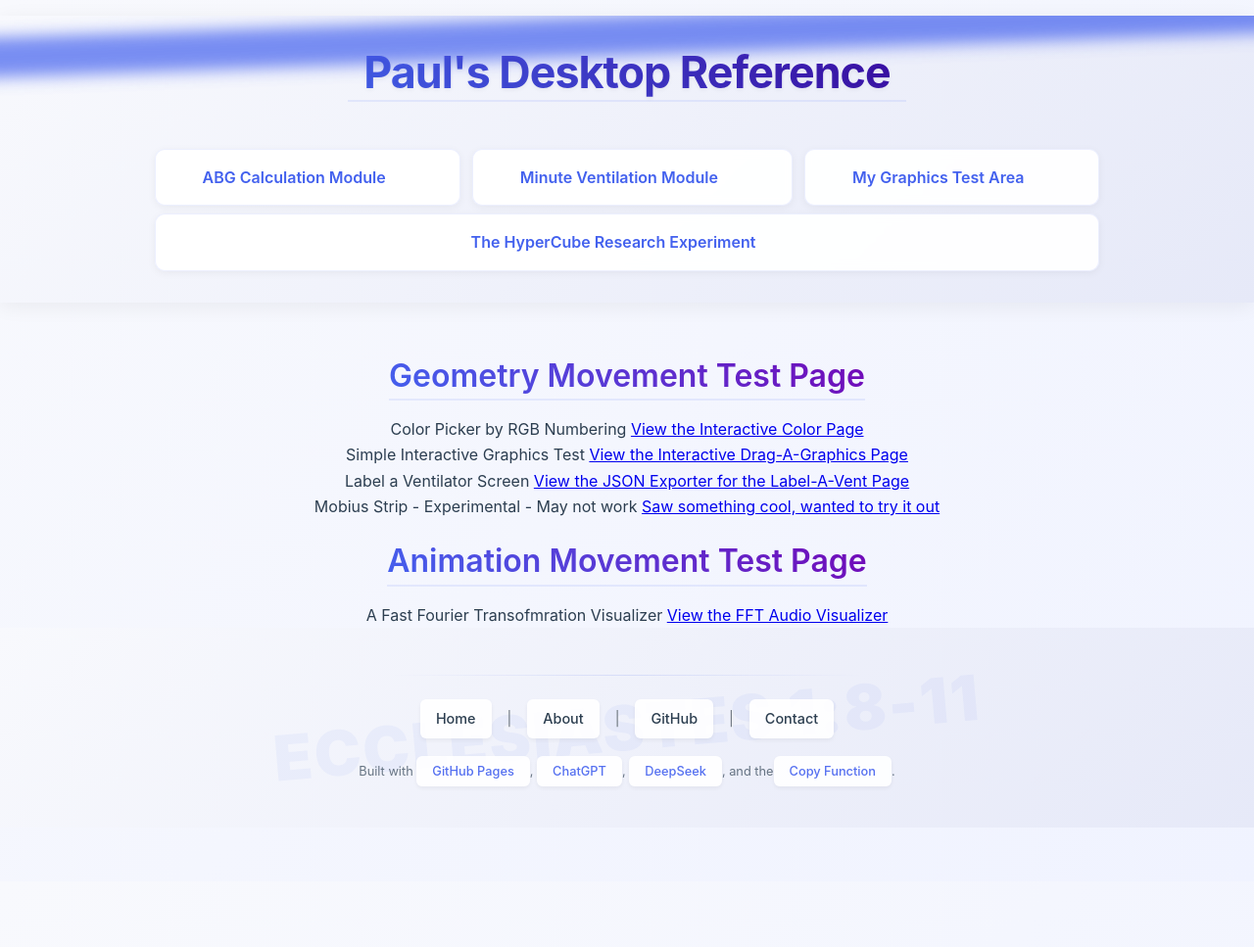
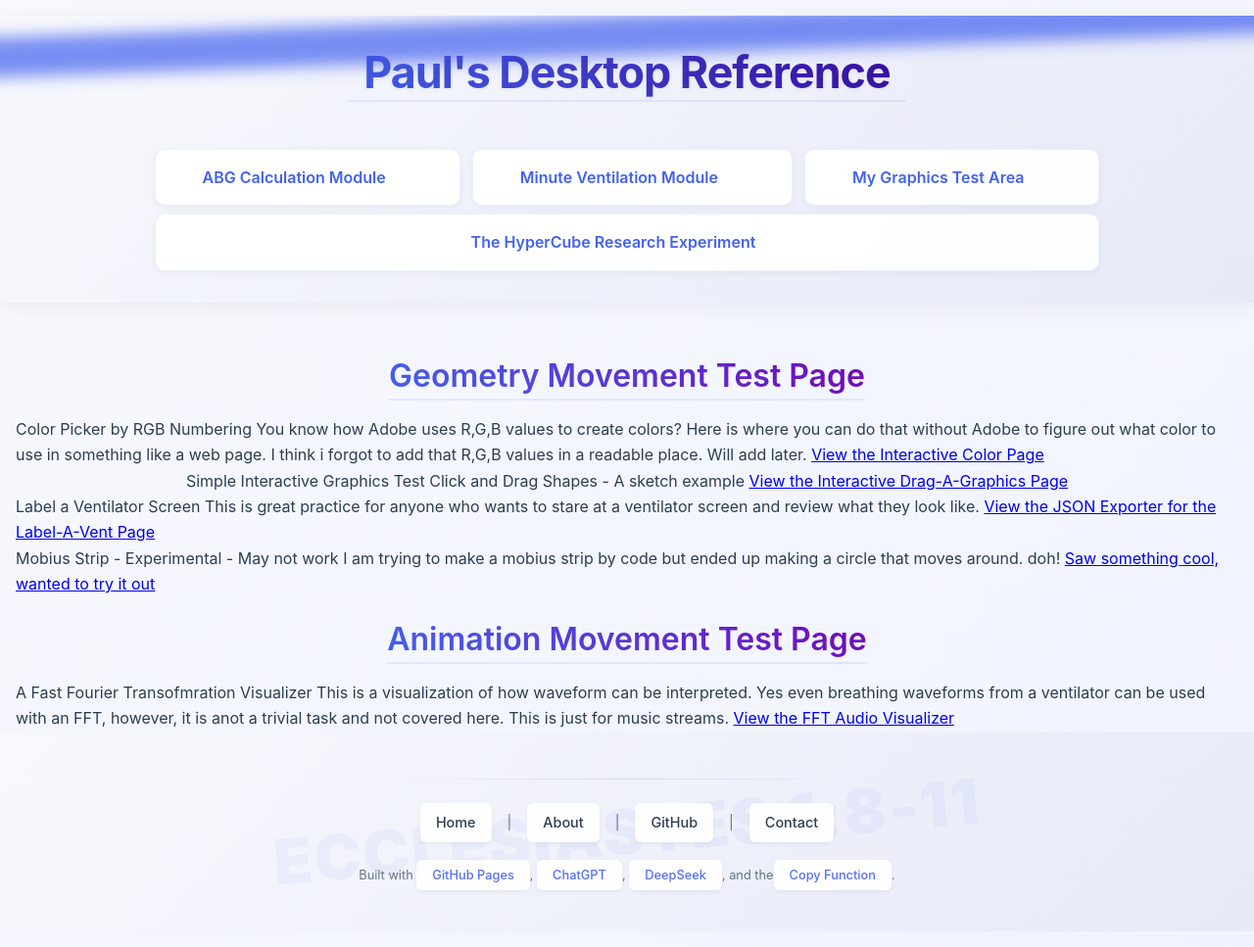
Before and after one commit to ZBZFirst/info, a Jekyll site: the page built from graphics/graphicsindex.md, in a window 1280 px wide. Shown: the whole page at 98% size. Built offline with Jekyll 4.4.1, drawn with Linux system fonts in a browser that asks for light colours; before the commit the page ends 900 px from its top, so only the background shows below that.

Commit message:
Update graphicsindex.md

```diff
--- a/graphics/graphicsindex.md
+++ b/graphics/graphicsindex.md
@@ -6,18 +6,23 @@ title: Interactive Draggable Graphics
 # Geometry Movement Test Page
 
 Color Picker by RGB Numbering
+You know how Adobe uses R,G,B values to create colors? Here is where you can do that without Adobe to figure out what color to use in something like a web page. I think i forgot to add that R,G,B values in a readable place. Will add later.
 [View the Interactive Color Page](/info/interactive/color.html)
 
 Simple Interactive Graphics Test
+Click and Drag Shapes - A sketch example
 [View the Interactive Drag-A-Graphics Page](/info/graphics/graphics.html)
 
 Label a Ventilator Screen
+This is great practice for anyone who wants to stare at a ventilator screen and review what they look like.
 [View the JSON Exporter for the Label-A-Vent Page](/info/graphics/graphics2.html)
 
 Mobius Strip - Experimental - May not work
+I am trying to make a mobius strip by code but ended up making a circle that moves around. doh!
 [Saw something cool, wanted to try it out](/info/graphics/graphics3.html)
 
 # Animation Movement Test Page
 
 A Fast Fourier Transofmration Visualizer
+This is a visualization of how waveform can be interpreted. Yes even breathing waveforms from a ventilator can be used with an FFT, however, it is anot a trivial task and not covered here. This is just for music streams.
 [View the FFT Audio Visualizer](/info/graphics/FFT1.html)
```
